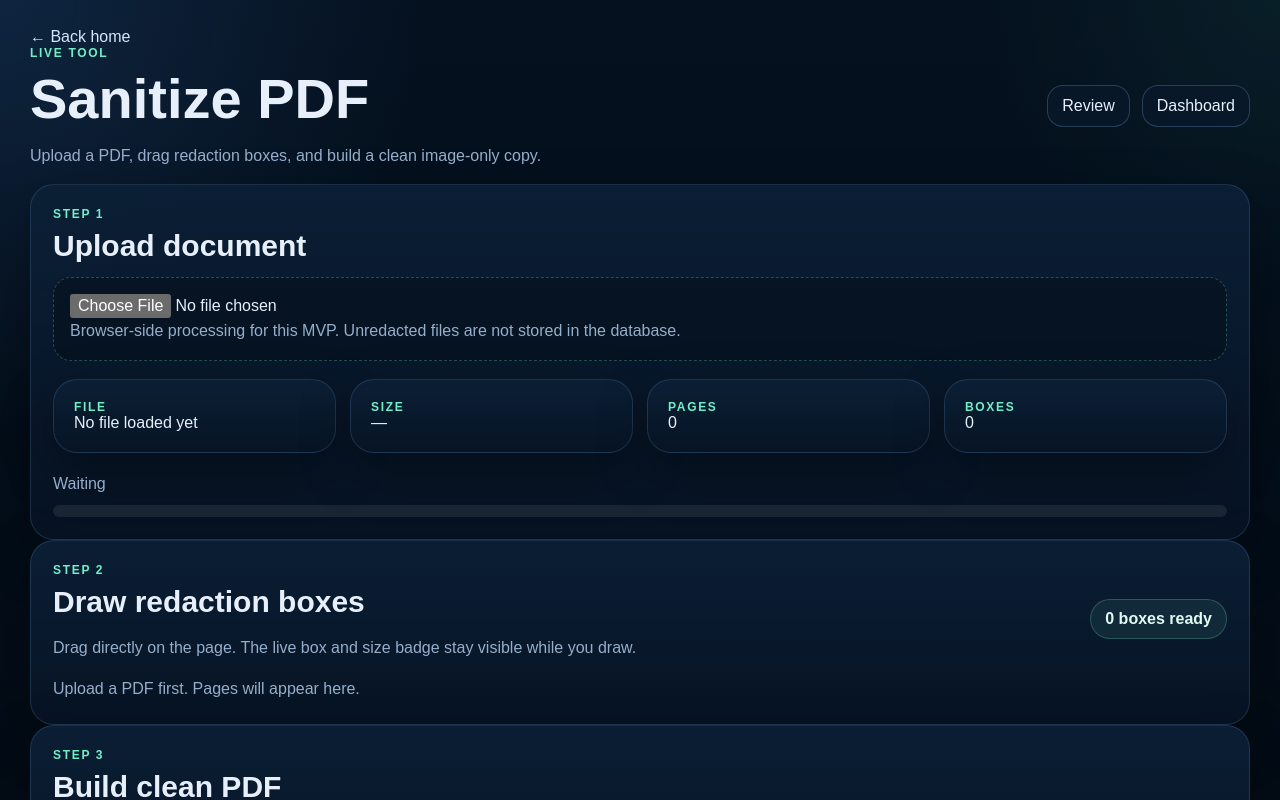
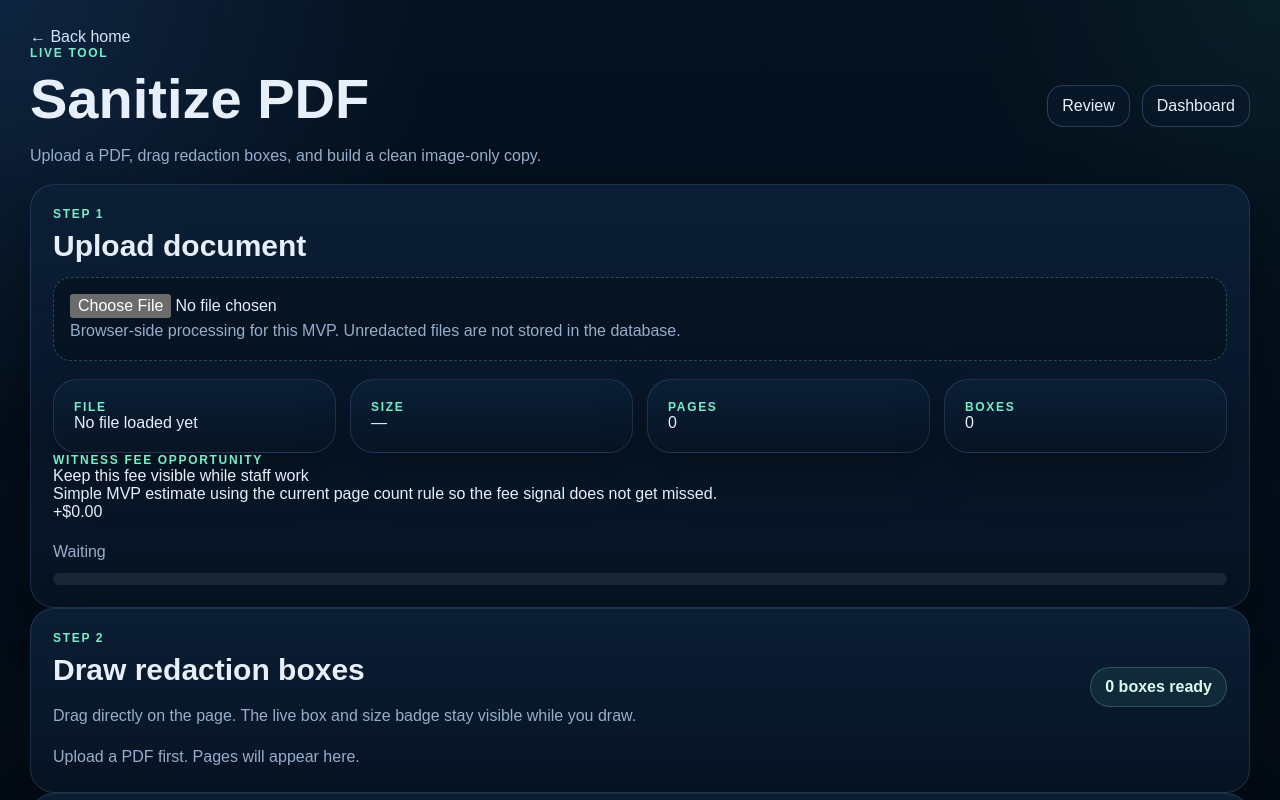
Before and after one commit to TraderMigs/NotaryTool, a Next.js app: page /sanitize in a window 1280 px wide. Shown: the top 800 px of the page. Built offline with nearby package versions, Linux system fonts and the light colour scheme.

Commit message:
Add witness fee visibility to sanitize and highlight dashboard fee total

```diff
--- a/app/dashboard/page.tsx
+++ b/app/dashboard/page.tsx
@@ -70,9 +70,9 @@ export default function DashboardPage() {
           <div className="stat-value">{stats.totalRedactions}</div>
           <div className="stat-copy">Blackout boxes applied before clean export</div>
         </article>
-        <article className="stats-card">
-          <div className="small-label">WITNESS FEES FOUND</div>
-          <div className="stat-value">${stats.totalWitnessFeesFound.toFixed(2)}</div>
+        <article className="stats-card fee-stats-card">
+          <div className="small-label fee-label">WITNESS FEES FOUND</div>
+          <div className="stat-value fee-stat-value">${stats.totalWitnessFeesFound.toFixed(2)}</div>
           <div className="stat-copy">Simple $5 tally for the current MVP</div>
         </article>
       </section>
--- a/app/sanitize/page.tsx
+++ b/app/sanitize/page.tsx
@@ -83,6 +83,10 @@ export default function SanitizePage() {
   const totalRedactions = useMemo(() => {
     return Object.values(pageRectsMap).reduce((sum, rects) => sum + rects.length, 0);
   }, [pageRectsMap]);
+
+  const estimatedWitnessFees = useMemo(() => {
+    return pageCount * 5;
+  }, [pageCount]);
 
   const liveDraftRect = useMemo(() => buildDraftRect(pointerDraft), [pointerDraft]);
 
@@ -364,6 +368,17 @@ export default function SanitizePage() {
           </div>
         </div>
 
+        <div className="fee-opportunity-card">
+          <div>
+            <div className="small-label fee-label">WITNESS FEE OPPORTUNITY</div>
+            <div className="fee-opportunity-title">Keep this fee visible while staff work</div>
+            <div className="fee-opportunity-copy">
+              Simple MVP estimate using the current page count rule so the fee signal does not get missed.
+            </div>
+          </div>
+          <div className="fee-opportunity-amount">+${estimatedWitnessFees.toFixed(2)}</div>
+        </div>
+
         <div className="progress-wrap">
           <div className="status-line">{progressLabel}</div>
           <div className="progress-bar">
```
Also changed, not shown: PATCH-CSS-APPEND.txt (added), PATCH-INSTRUCTIONS.txt (added).
